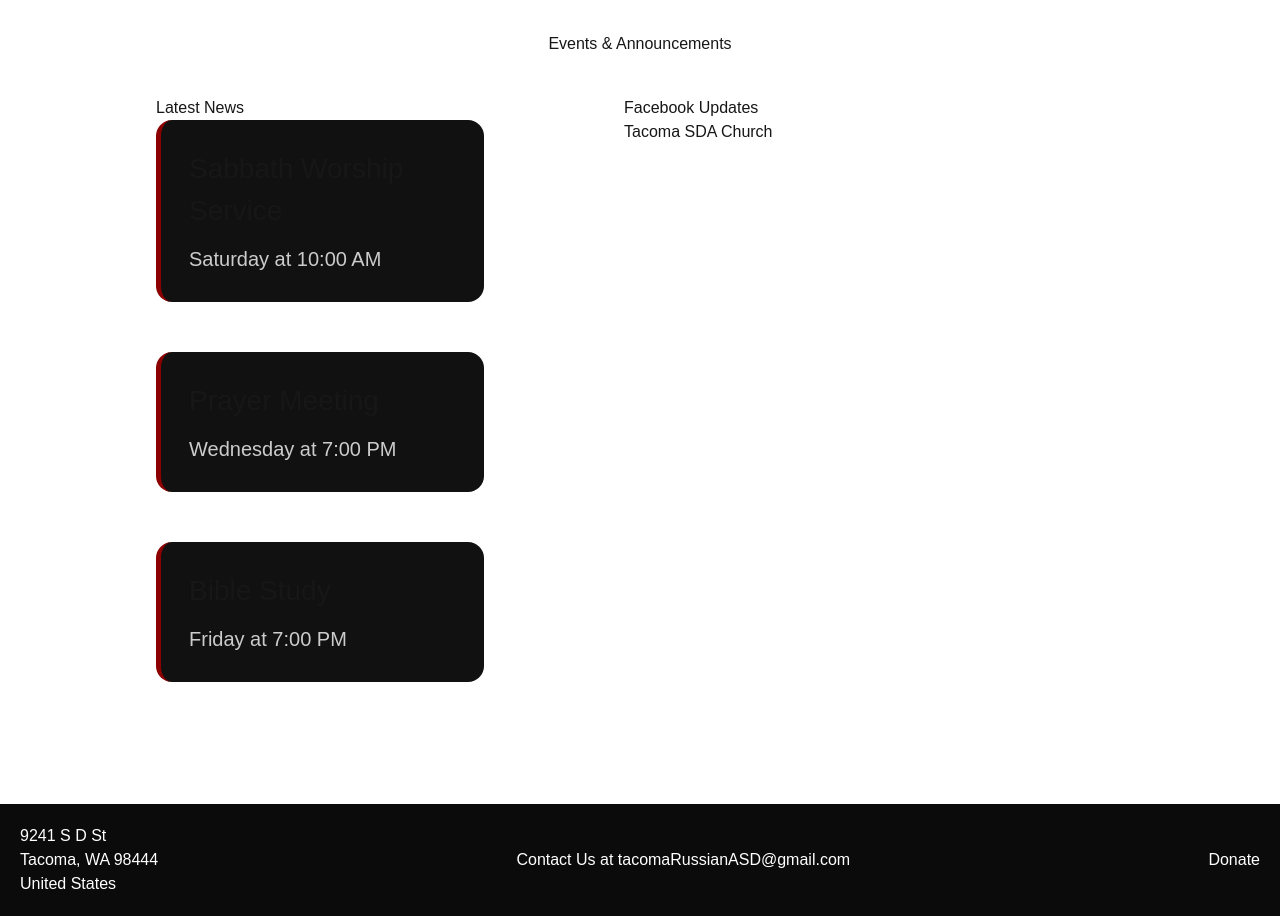
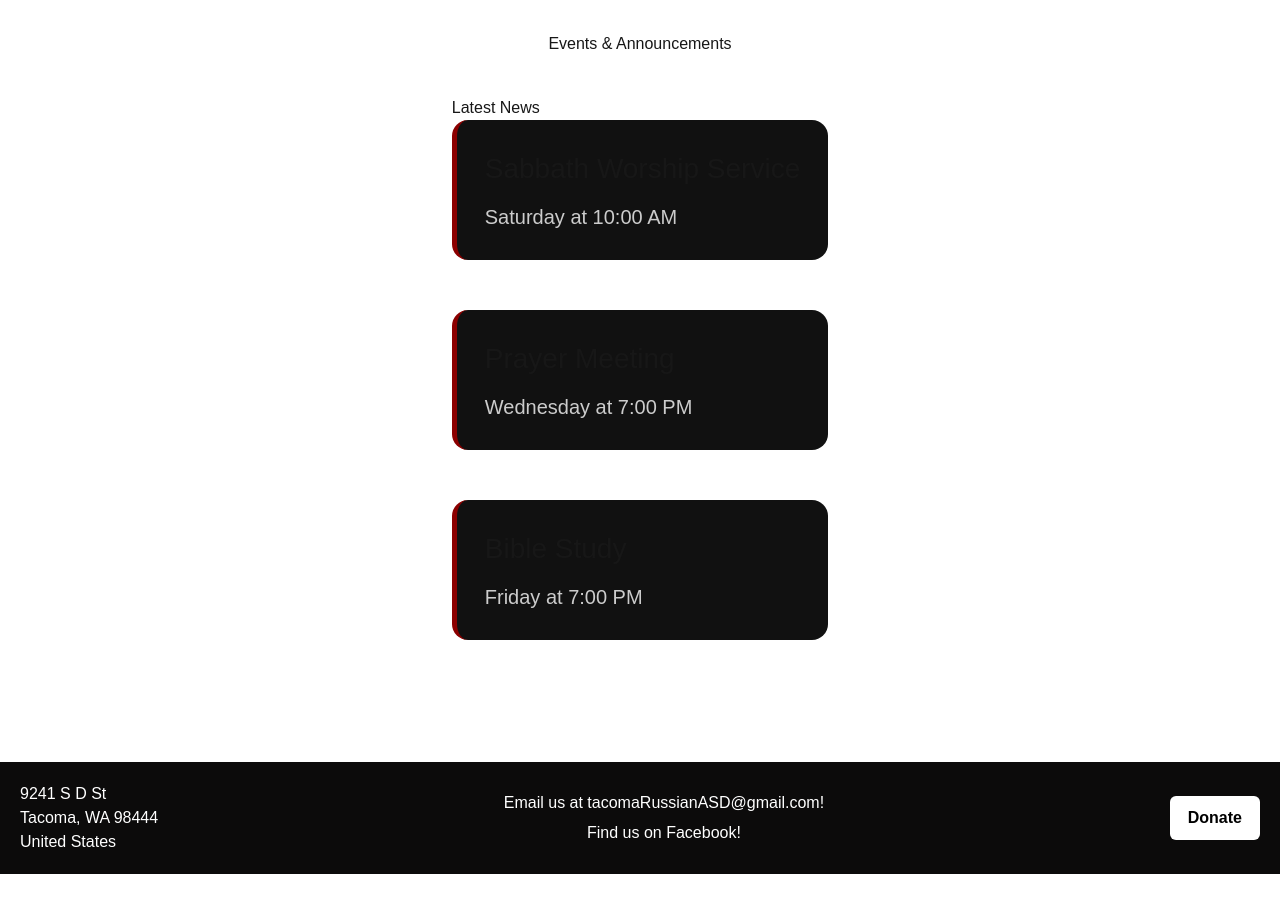
Before and after one commit to glavavlada/TacomaASDWebsite, a Next.js app in the folder my-church-site/: page /Events in a window 1280 px wide. Shown: the part 140-1056 px from the top of the page. After the commit the page ends 1014 px from the top, so only its background shows below. Built offline with nearby package versions, Linux system fonts and the light colour scheme.

Commit message:
changed to events page and updated the footer

```diff
--- a/my-church-site/src/app/Events/page.tsx
+++ b/my-church-site/src/app/Events/page.tsx
@@ -20,7 +20,6 @@ export default function Events() {
   return (
     <div className="eventsPage">
       <h1 className="eventsTitle">Events & Announcements</h1>
-      <div className="eventsGrid">
 
         {/* Left side */}
         <div className="newsSection">
@@ -35,12 +34,6 @@ export default function Events() {
         </div>
 
         {/* Right side */}
-        <div className="facebookSection">
-          <h2>Facebook Updates</h2>
-          <FacebookFeed />
-        </div>
-
-      </div>
 
     </div>
   );
--- a/my-church-site/src/components/Foot.tsx
+++ b/my-church-site/src/components/Foot.tsx
@@ -9,11 +9,33 @@ export default function Foot() {
       <footer className="Footer">
         <p>9241 S D St <br></br>Tacoma, WA 98444 <br></br>United States</p>
 
-        <p>Contact Us at tacomaRussianASD@gmail.com</p>
+        <div className="contactSection">
 
-        <button className="donateButton" onClick={() => setShowDonate(true)}>
-          Donate
-        </button>
+  <p>
+    <a
+      href="mailto:tacomaRussianASD@gmail.com"
+      className="footerLink"
+    >Email us at tacomaRussianASD@gmail.com!</a>
+  </p>
+
+  <p>
+    <a
+      href="https://www.facebook.com/tacomarussian/"
+      target="_blank"
+      rel="noopener noreferrer"
+      className="footerLink"
+    >
+      Find us on Facebook!
+    </a>
+  </p>
+</div>
+
+<button
+    className="donateButton"
+    onClick={() => setShowDonate(true)}
+  >
+    Donate
+  </button>
 
       </footer>
       {showDonate && (
@@ -25,7 +47,7 @@ export default function Foot() {
 
             <h2>Support Our Church</h2>
 
-            <img src="/donationLink.png" alt="Donation QR Code" className="QrCode"
+            <img src="/DonationLink.png" alt="Donation QR Code" className="qrCode"
             />
 
             <a href="https://adventistgiving.org/donate/ANIMTR" target="_blank" rel="noopener noreferrer">
--- a/my-church-site/src/styles/footer.css
+++ b/my-church-site/src/styles/footer.css
@@ -8,7 +8,8 @@
   align-items: center;
 }
 
-donateButton {
+/* Donate Button */
+.donateButton {
   background-color: white;
   color: black;
 
@@ -25,7 +26,32 @@ donateButton {
   background-color: #ddd;
 }
 
-/* donate popup */
+/* Contact Section */
+.contactSection {
+  text-align: center;
+}
+
+.contactSection h3 {
+  margin-bottom: 10px;
+}
+
+.contactSection p {
+  margin: 6px 0;
+}
+
+/* Footer Links */
+.footerLink {
+  color: white;
+  text-decoration: none;
+  transition: color 0.2s ease;
+}
+
+.footerLink:hover {
+  color: #4da3ff;
+  text-decoration: underline;
+}
+
+/* Donate Popup */
 .donatePopup {
   position: fixed;
 
@@ -44,28 +70,31 @@ donateButton {
   z-index: 1000;
 }
 
-/* popup content */
+/* Popup Content */
 .popupContent {
   background-color: white;
   color: black;
+
   width: 400px;
   max-width: 90%;
 
   padding: 30px;
   border-radius: 15px;
+
   text-align: center;
   position: relative;
 
-  box-shadow: 0 0 25px rgba(0,0,0,0.4);
+  box-shadow: 0 0 25px rgba(0, 0, 0, 0.4);
   animation: popupAppear 0.2s ease-out;
 }
 
-/* close button */
+/* Close Button */
 .closeButton {
   position: absolute;
 
   top: 12px;
   right: 12px;
+
   width: 35px;
   height: 35px;
 
@@ -88,7 +117,7 @@ donateButton {
   transform: scale(1.05);
 }
 
-/* popup animation */
+/* Popup Animation */
 @keyframes popupAppear {
   from {
     opacity: 0;
@@ -101,7 +130,7 @@ donateButton {
   }
 }
 
-/* qr */
+/* QR Code */
 .qrCode {
   width: 220px;
   max-width: 100%;
@@ -110,7 +139,6 @@ donateButton {
   margin-bottom: 20px;
 
   border-radius: 10px;
-
   border: 3px solid #ddd;
 }
 
```
